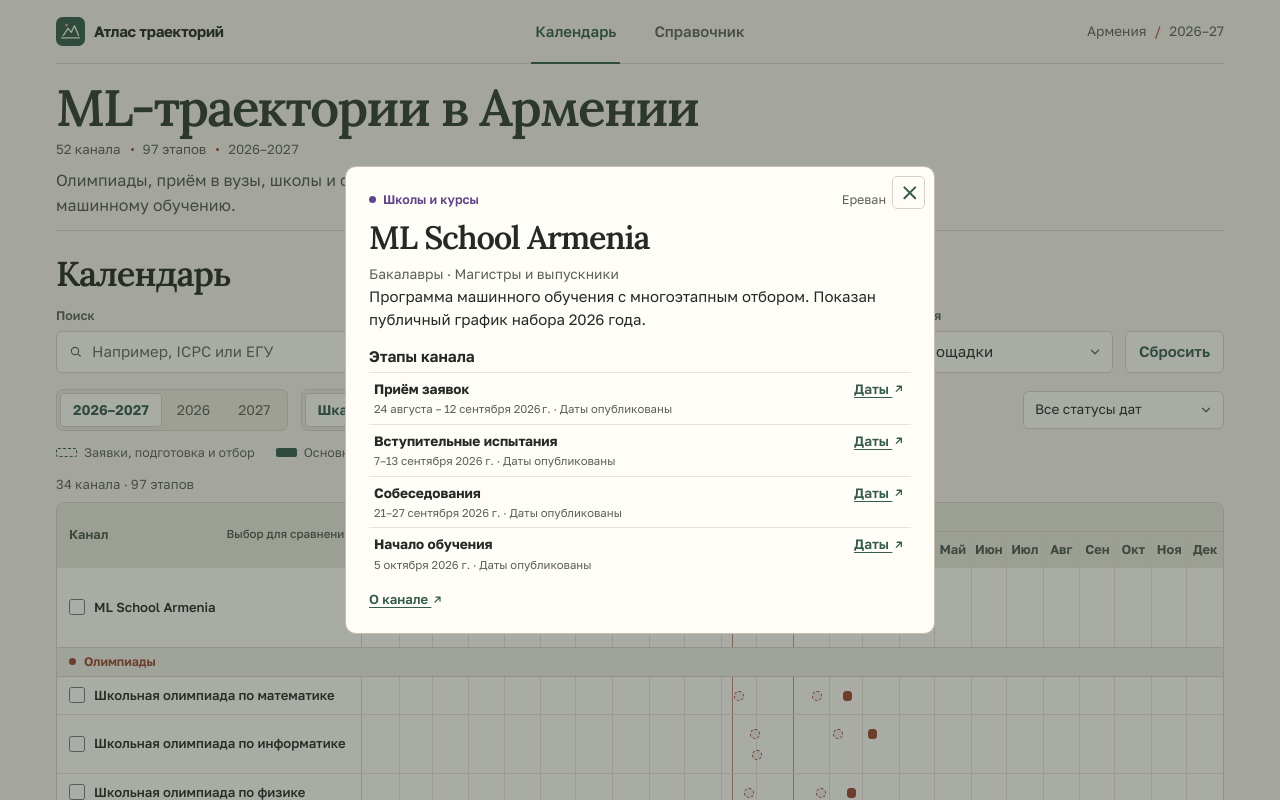
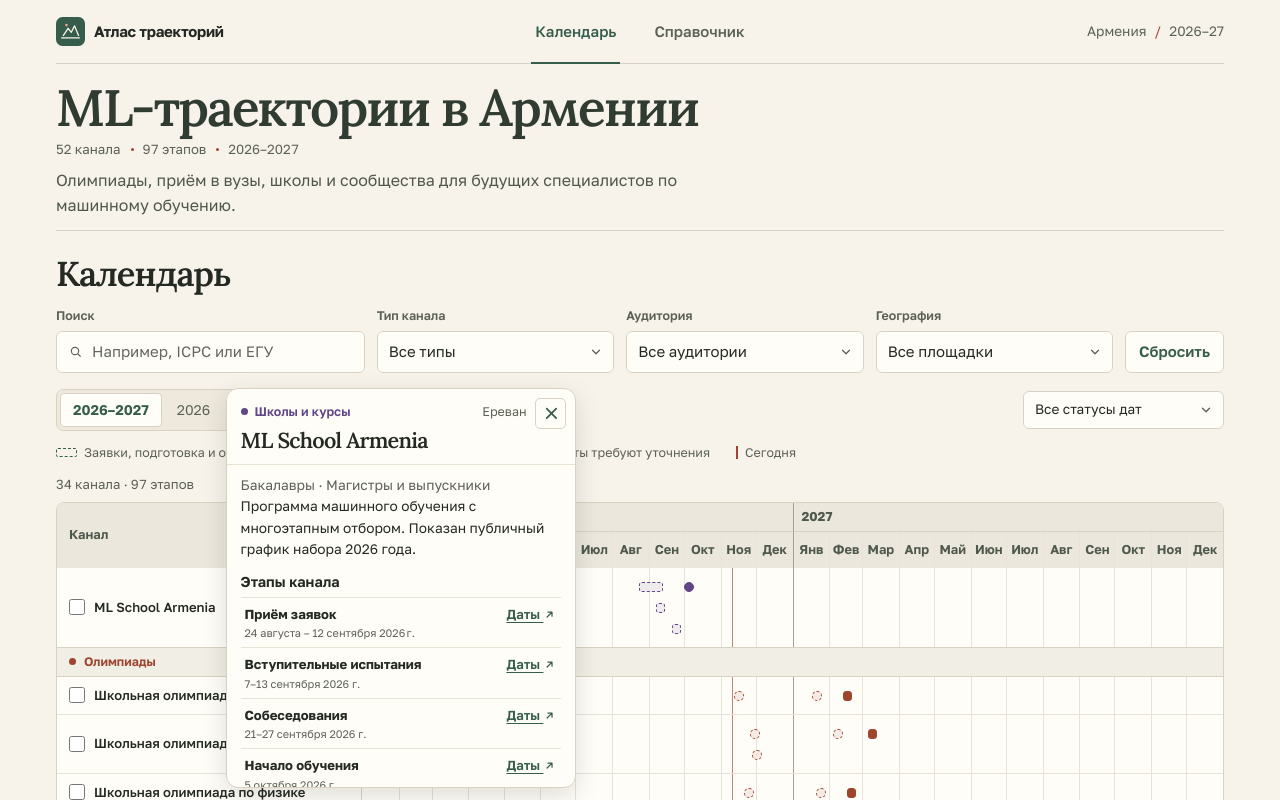
Before and after one commit to tikhonov-cmd/armenia-ml-calendar, a plain HTML site: page index.html in a window 1280 px wide. Both pictures are taken after a click on the button "ML School Armenia". Shown: the top 800 px of the page. Drawn offline with Linux system fonts and the light colour scheme.

Commit message:
Open channel details in an anchored popover

```diff
--- a/app.js
+++ b/app.js
@@ -7,6 +7,9 @@
   const categoryOrder = Object.keys(categories);
   const $ = id => document.getElementById(id);
   const value = id => $(id).value;
+  const detailPopover = $("detail-popover");
+  const detailButtonAttrs = ' aria-haspopup="dialog" aria-controls="detail-popover" aria-expanded="false"';
+  let detailTrigger = null;
   const numeric = new Intl.NumberFormat("ru-RU");
   const collator = new Intl.Collator("ru");
   const fullDate = new Intl.DateTimeFormat("ru", { day: "numeric", month: "long", year: "numeric", timeZone: "UTC" });
@@ -102,6 +105,7 @@
   }
 
   function render() {
+    if (detailPopover.matches(":popover-open")) detailPopover.hidePopover();
     if ($("calendar").hidden) renderDirectory();
     else renderCalendar();
   }
@@ -112,7 +116,7 @@
     const shape = preparatoryPhases.has(event.phase) ? "preparatory" : "main-stage";
     return '<button class="mark ' + shape + ' ' + event.status + (event.start === event.end ? ' point' : '') +
       '" type="button" data-channel="' + channel.id + '" data-event="' + channel.events.indexOf(event) +
-      '" aria-label="' + html(label) + '" title="' + html(tooltip) + '" style="' + positioning + '"></button>';
+      '" aria-label="' + html(label) + '" title="' + html(tooltip) + '" style="' + positioning + '"' + detailButtonAttrs + '></button>';
   }
 
   function renderCalendar() {
@@ -182,7 +186,7 @@
       return '<div class="timeline-row row' + (selected ? " selected" : "") + '" style="--lanes:' + Math.max(1, laneEnds.length) + '">' +
         '<div class="row-label"><input type="checkbox" data-compare="' + channel.id + '" aria-label="Сравнить: ' + html(channel.title) + '"' +
         (selected ? ' checked' : '') + '><button class="channel-button" type="button" data-channel="' + channel.id +
-        '">' + html(channel.title) + '</button></div><div class="track" data-track="' + channel.id + '">' + grid + todayLine + marks + empty + '</div></div>';
+        '"' + detailButtonAttrs + '>' + html(channel.title) + '</button></div><div class="track" data-track="' + channel.id + '">' + grid + todayLine + marks + empty + '</div></div>';
     }
     const pinnedRow = '<div class="timeline-pinned" style="--track-color:' + categories[pinned.channel.category].color + '">' + row(pinned) + '</div>';
     const groups = categoryOrder.filter(category => entries.some(entry => entry.channel.category === category)).map(category => {
@@ -262,7 +266,7 @@
 
   function overlapButton(channel, event) {
     return '<button class="text-button" type="button" data-channel="' + channel.id + '" data-event="' +
-      channel.events.indexOf(event) + '">' + html(channel.title + " · " + event.label) + '</button>';
+      channel.events.indexOf(event) + '"' + detailButtonAttrs + '>' + html(channel.title + " · " + event.label) + '</button>';
   }
 
   function renderUpcoming(filtered) {
@@ -275,7 +279,7 @@
     $("calendar-content").innerHTML = events.length
       ? '<ul class="upcoming">' + events.map(({ channel, event }) => '<li style="--track-color:' + categories[channel.category].color +
         '"><span class="upcoming-date">' + html(eventDates(event)) + '</span><div><button class="text-button" type="button" data-channel="' +
-        channel.id + '" data-event="' + channel.events.indexOf(event) + '">' + html(event.label) +
+        channel.id + '" data-event="' + channel.events.indexOf(event) + '"' + detailButtonAttrs + '>' + html(event.label) +
         '</button><span class="upcoming-channel">' + html(channel.title) + '</span></div><span class="status ' + event.status +
         '">' + statuses[event.status] + '</span></li>').join("") + '</ul>'
       : '<p class="empty">По этим фильтрам ближайших дат пока нет. На шкале можно посмотреть архивные этапы.</p>';
@@ -321,25 +325,81 @@
       html(channel.title) + '</h3><p>' + html(channel.description) + '</p><div class="signal"><span class="signal-badge" aria-label="Уровень ' +
       channel.level + ' из 3">' + channel.level + '</span><div><strong>' + levels[channel.level].name + '</strong><p>' +
       html(channel.achievement) + '</p></div></div>' + metrics(channel) + formal(channel) + '<div class="card-footer">' +
-      source(channel.url, "О канале") + '<button class="text-button" type="button" data-channel="' + channel.id + '">Этапы и аудитория</button></div></article>';
+      source(channel.url, "О канале") + '<button class="text-button" type="button" data-channel="' + channel.id + '"' + detailButtonAttrs + '>Этапы и аудитория</button></div></article>';
   }
 
-  function openDetail(channel, event) {
+  function positionDetail() {
+    if (!detailTrigger) return;
+    const margin = 12;
+    const gap = 10;
+    const { clientWidth: viewportWidth, clientHeight: viewportHeight } = document.documentElement;
+    const anchor = detailTrigger.getBoundingClientRect();
+    const region = detailTrigger.closest(".timeline-scroll, .overlap-list");
+    const clip = region?.getBoundingClientRect();
+    const timelineTop = region?.querySelector(".timeline-top");
+    const clipTop = timelineTop && !timelineTop.contains(detailTrigger) ? timelineTop.getBoundingClientRect().bottom : clip?.top ?? 0;
+    if (!detailTrigger.isConnected || anchor.bottom <= Math.max(0, clipTop) ||
+        anchor.top >= Math.min(viewportHeight, clip?.bottom ?? viewportHeight) ||
+        anchor.right <= Math.max(0, clip?.left ?? 0) || anchor.left >= Math.min(viewportWidth, clip?.right ?? viewportWidth)) {
+      detailPopover.hidePopover();
+      return;
+    }
+
+    const { offsetWidth: width, offsetHeight: height } = detailPopover;
+    const roomRight = viewportWidth - anchor.right - gap - margin;
+    const roomLeft = anchor.left - gap - margin;
+    let top = anchor.top;
+    let left = anchor.right + gap;
+    if (roomRight < width && roomLeft >= width) {
+      left = anchor.left - gap - width;
+    } else if (roomRight < width) {
+      left = anchor.left;
+      const roomBelow = viewportHeight - anchor.bottom;
+      top = roomBelow >= height + gap + margin || roomBelow >= anchor.top
+        ? anchor.bottom + gap : anchor.top - gap - height;
+    }
+    detailPopover.style.left = Math.max(margin, Math.min(left, viewportWidth - width - margin)) + "px";
+    detailPopover.style.top = Math.max(margin, Math.min(top, viewportHeight - height - margin)) + "px";
+  }
+
+  function openDetail(trigger, channel, event) {
+    if (detailTrigger === trigger && detailPopover.matches(":popover-open")) {
+      detailPopover.hidePopover();
+      return;
+    }
     const category = categories[channel.category];
     const people = channel.audience.map(key => audiences[key]).join(" · ");
     const schedule = channel.events.length ? '<ul class="detail-schedule">' + channel.events.map(item => '<li' +
       (item === event ? ' class="current-event"' : '') + '><span><strong>' + html(item.label) + '</strong><small>' +
-      html(eventDates(item)) + ' · ' + statuses[item.status] + '</small></span>' + source(item.url || channel.url, "Даты") + '</li>').join("") + '</ul>'
+      html(eventDates(item)) + (item.status === "exact" ? "" : ' · ' + statuses[item.status]) +
+      '</small></span>' + source(item.url || channel.url, "Даты") + '</li>').join("") + '</ul>'
       : '<p>На шкале 2026–27 нет дат для этого канала.</p>';
-    $("detail-content").innerHTML = '<div class="card-meta" style="--track-color:' + category.color + '"><span><i></i>' +
+    $("detail-heading").innerHTML = '<div class="card-meta" style="--track-color:' + category.color + '"><span><i></i>' +
       category.name + '</span><span>' + html(channel.place) + '</span></div><h2 id="detail-title">' +
-      html(event?.label ?? channel.title) + '</h2>' + (event ? '<p class="detail-subtitle">' + html(channel.title) + '</p>' : '') +
+      html(event?.label ?? channel.title) + '</h2>' + (event ? '<p class="detail-subtitle">' + html(channel.title) + '</p>' : '');
+    $("detail-content").innerHTML =
       (event ? '<p class="event-date">' + html(eventDates(event)) + '</p><p class="status ' + event.status + '">' + statuses[event.status] +
         ' · ' + phases[event.phase] + '</p><p>' + source(event.url || channel.url, "Источник даты") + '</p>' : '') +
       '<p class="detail-audience">' + html(people) + '</p><p>' + html(channel.description) + '</p><h3>Этапы канала</h3>' + schedule +
       '<div class="detail-footer">' + source(channel.url, "О канале") + '</div>';
-    $("detail-dialog").showModal();
+    detailTrigger?.setAttribute("aria-expanded", "false");
+    detailTrigger = trigger;
+    trigger.setAttribute("aria-expanded", "true");
+    if (!detailPopover.matches(":popover-open")) detailPopover.showPopover({ source: trigger });
+    $("detail-content").scrollTop = 0;
+    positionDetail();
+    detailPopover.querySelector(".detail-close").focus({ preventScroll: true });
   }
+
+  detailPopover.addEventListener("beforetoggle", event => {
+    if (event.newState !== "closed") return;
+    detailTrigger?.setAttribute("aria-expanded", "false");
+    detailTrigger = null;
+  });
+  window.addEventListener("scroll", event => {
+    if (event.target !== $("detail-content")) positionDetail();
+  }, { capture: true, passive: true });
+  window.addEventListener("resize", positionDetail);
 
   $("filters").addEventListener("submit", event => event.preventDefault());
   $("filters").addEventListener("input", render);
@@ -384,11 +444,8 @@
       render();
     } else if (channel) {
       const record = byId[channel];
-      openDetail(record, record.events[index]);
+      openDetail(button, record, record.events[index]);
     }
-  });
-  $("detail-dialog").addEventListener("click", event => {
-    if (event.target === $("detail-dialog")) $("detail-dialog").close();
   });
   // Keep the panel navigation at the workspace heading, including on keyboard activation.
   for (const tab of ["calendar", "directory"]) {
--- a/index.html
+++ b/index.html
@@ -8,9 +8,9 @@
   <title>Календарь ML-траекторий в Армении</title>
   <link rel="icon" href="./assets/mark.svg" type="image/svg+xml">
   <!-- Update these versions when the corresponding files change. -->
-  <link rel="stylesheet" href="./styles.css?v=20261111">
+  <link rel="stylesheet" href="./styles.css?v=20261111-detail">
   <script defer src="./data.js?v=20261111"></script>
-  <script defer src="./app.js?v=20261111"></script>
+  <script defer src="./app.js?v=20261111-detail"></script>
 </head>
 <body>
   <a class="skip-link" href="#main">К содержанию</a>
@@ -123,12 +123,13 @@
     <a href="https://github.com/tikhonov-cmd/armenia-ml-calendar">Файлы и методика <svg class="action-icon" viewBox="0 0 16 16" aria-hidden="true"><path d="M5 11 11 5M6 5h5v5"/></svg></a>
   </footer>
 
-  <dialog id="detail-dialog" aria-labelledby="detail-title">
-    <div class="dialog-inner">
-      <form method="dialog"><button class="dialog-close" aria-label="Закрыть"><svg class="action-icon" viewBox="0 0 16 16" aria-hidden="true"><path d="m4 4 8 8m0-8-8 8"/></svg></button></form>
-      <div id="detail-content"></div>
+  <section id="detail-popover" popover="auto" role="dialog" aria-labelledby="detail-title">
+    <div class="detail-header">
+      <div id="detail-heading"></div>
+      <button type="button" class="detail-close" popovertarget="detail-popover" popovertargetaction="hide" aria-label="Закрыть карточку"><svg class="action-icon" viewBox="0 0 16 16" aria-hidden="true"><path d="m4 4 8 8m0-8-8 8"/></svg></button>
     </div>
-  </dialog>
+    <div id="detail-content"></div>
+  </section>
   <noscript><p class="noscript">Чтобы открыть интерактивный календарь, включите JavaScript.</p></noscript>
 </body>
 </html>
--- a/styles.css
+++ b/styles.css
@@ -232,20 +232,22 @@ select { width: 100%; appearance: none; padding: 6px 30px 6px 11px; background-i
 .footer { display: flex; flex-wrap: wrap; justify-content: space-between; gap: 6px 19px; padding-block: 15px 22px; border-top: 1px solid var(--rule); margin-top: 32px; font-size: .78rem; color: var(--muted); }
 .footer > :first-child { color: var(--ink); font-weight: 650; }
 
-dialog { width: min(590px, calc(100% - 34px)); max-height: min(85vh, 720px); overflow: auto; padding: 0; background: var(--white); color: var(--ink); border: 1px solid #c8bead; border-radius: 11px; }
-dialog::backdrop { background: #27322966; }
-.dialog-inner { position: relative; padding: 23px; }
-.dialog-close { position: absolute; top: 9px; right: 9px; display: grid; place-items: center; width: 33px; height: 33px; font-size: 1.35rem; line-height: 1; color: var(--green); border: 1px solid var(--rule); border-radius: 5px; background: var(--white); }
-.dialog-close:hover { background: var(--soft-green); }
-#detail-content .card-meta { padding-right: 25px; }
-#detail-content h2 { margin-block: 10px 4px; font-size: 2.02rem; }
-#detail-content h3 { margin-block: 15px 5px; font-size: .96rem; }
+#detail-popover { position: fixed; inset: auto; width: min(350px, calc(100% - 24px)); max-height: min(400px, 52vh); margin: 0; padding: 0; overflow: hidden; background: var(--white); color: var(--ink); border: 1px solid var(--rule); border-radius: 12px; box-shadow: 0 8px 24px #292c2526; }
+#detail-popover:popover-open { display: flex; flex-direction: column; }
+.detail-header { position: relative; flex: none; padding: 13px 48px 10px 14px; border-bottom: 1px solid var(--track-rule); }
+.detail-close { position: absolute; top: 9px; right: 9px; display: grid; place-items: center; width: 31px; height: 31px; font-size: 1.18rem; line-height: 1; color: var(--green); border: 1px solid var(--rule); border-radius: 5px; background: var(--white); }
+.detail-close:hover { background: var(--soft-green); }
+.detail-header h2 { margin-block: 7px 0; font-size: 1.35rem; line-height: 1.18; }
+#detail-content { min-height: 0; overflow: auto; overscroll-behavior: contain; padding: 10px 14px 13px; font-size: .86rem; }
+#detail-content h3 { margin-block: 12px 5px; font-size: .9rem; }
 .detail-subtitle, .detail-audience { font-size: .86rem; color: var(--muted); }
-.event-date { margin-top: 8px; color: var(--green); font: 600 1.38rem/1.2 var(--serif); }
-.detail-audience { margin-top: 9px; }
-.detail-schedule li { display: flex; justify-content: space-between; align-items: baseline; gap: 10px; padding: 6px 5px; border-top: 1px solid var(--track-rule); font-size: .85rem; }
+.detail-subtitle { margin-top: 4px; }
+.event-date { color: var(--green); font: 600 1.17rem/1.25 var(--serif); }
+.event-date ~ .detail-audience { margin-top: 8px; }
+.detail-schedule li { display: flex; justify-content: space-between; align-items: baseline; gap: 8px; padding: 6px 4px; border-top: 1px solid var(--track-rule); font-size: .82rem; }
 .detail-schedule li.current-event { background: var(--soft-green); }
 .detail-schedule small { display: block; color: var(--muted); }
+.detail-schedule .source { flex: none; white-space: nowrap; }
 .detail-footer { margin-top: 10px; font-size: .82rem; }
 .noscript { padding: 10px 20px; }
 
```
